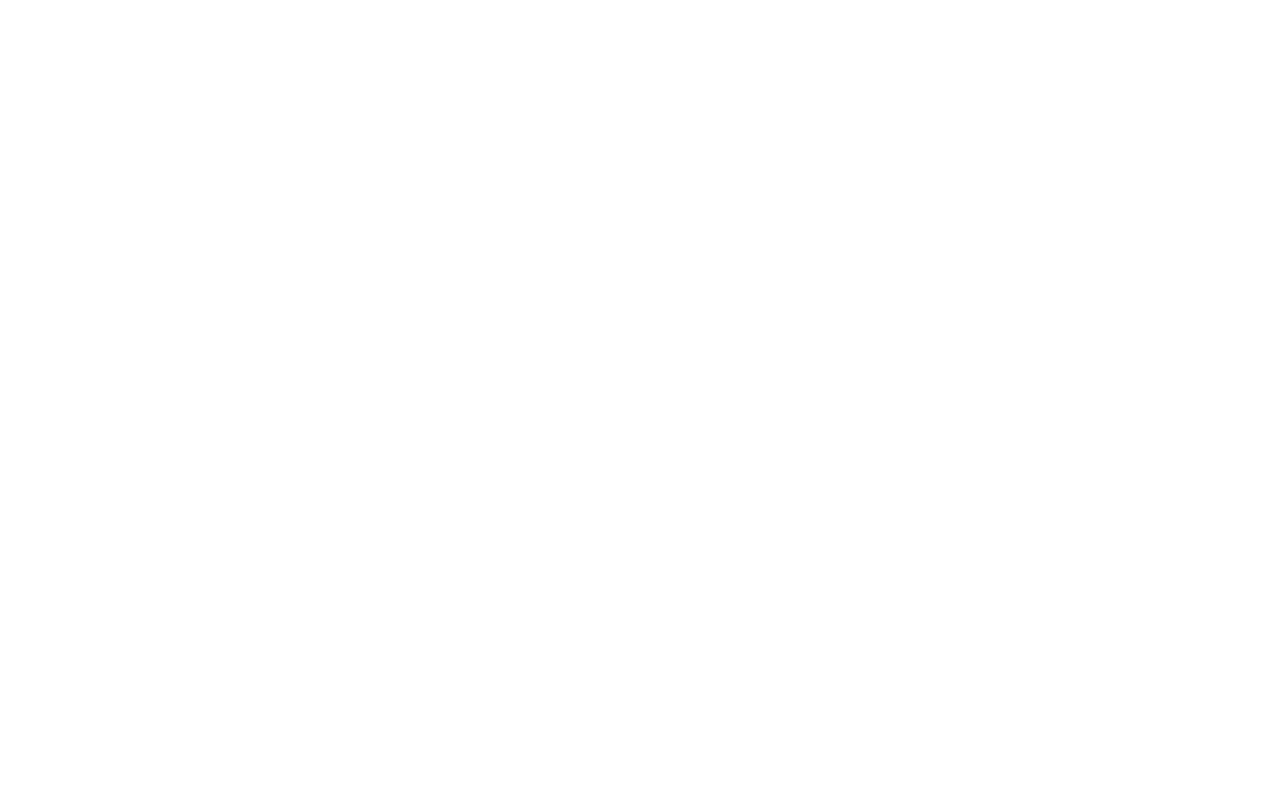
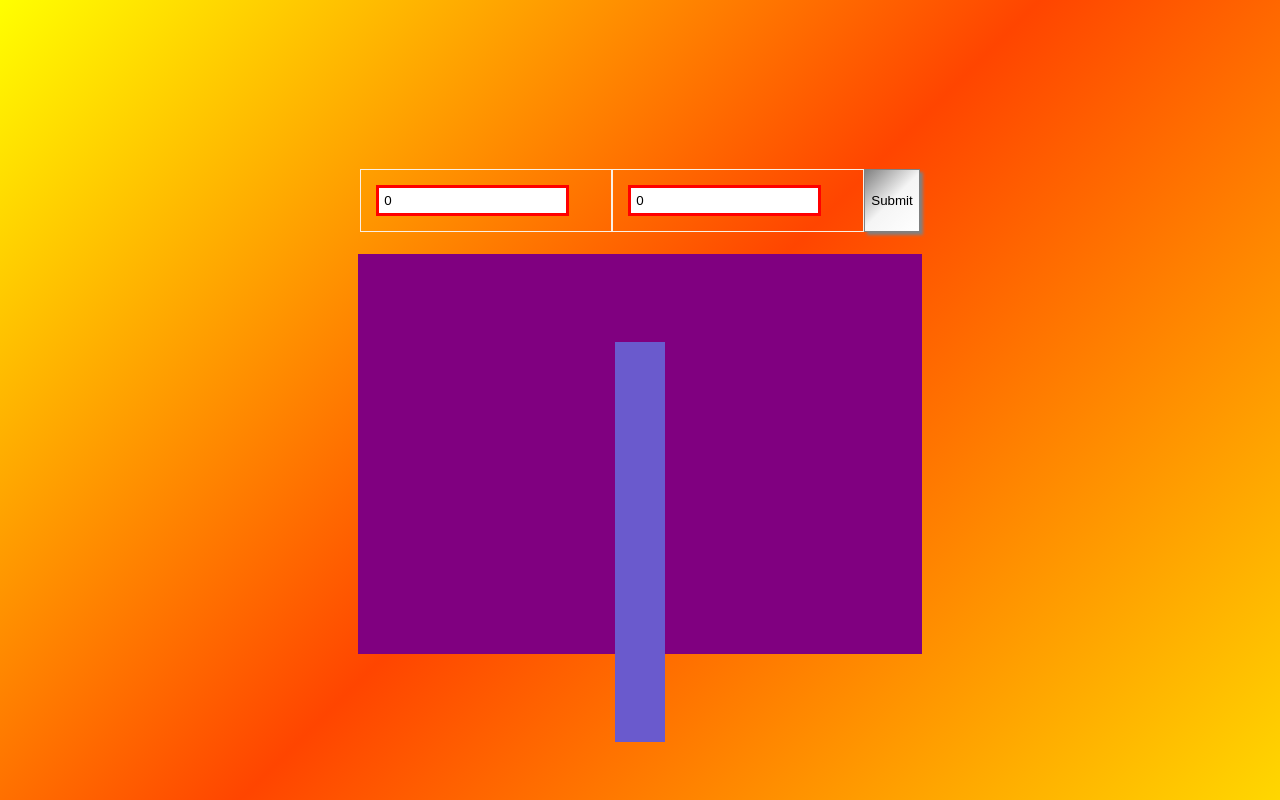
Before and after one commit to ak-laivann/50proj50days, a React (Create React App) app: page / in a window 1280 px wide. Built offline with nearby package versions, Linux system fonts and the light colour scheme.

Commit message:
created a graph generator with useReducer

```diff
--- a/src/App.js
+++ b/src/App.js
@@ -30,6 +30,12 @@
 // Checkbox animation ----- uncomment only the next line
 // import CheckBox from "./Checkbox/CheckBox";
 // --------------------------------------------------------------------------------------------------------------------------
+// Drag and Drop ----- uncomment only the next line
+// import DragDrop from "./DragNDrop/DragDrop";
+// --------------------------------------------------------------------------------------------------------------------------
+// Graph ----- uncomment only the next line
+import Graph from "./Graph/Graph";
+// --------------------------------------------------------------------------------------------------------------------------
 
 function App() {
   return (
@@ -44,6 +50,8 @@ function App() {
       {/* <UseReducerHook /> */}
       {/* <Cups /> */}
       {/* <CheckBox /> */}
+      {/* <DragDrop /> */}
+      <Graph />
     </div>
   );
 }
--- /dev/null
+++ b/src/DragNDrop/DragDrop.css
@@ -0,0 +1,50 @@
+body {
+  display: flex;
+  align-items: center;
+  justify-content: center;
+  margin: 0 auto;
+  background-color: steelblue;
+  height: 100vh;
+  width: 100vw;
+}
+
+.container {
+  display: flex;
+}
+
+.fill {
+  background-image: url("https://images.pexels.com/photos/753626/pexels-photo-753626.jpeg?auto=compress&cs=tinysrgb&w=600");
+  background-size: auto 100%;
+  background-position: center;
+  background-repeat: no-repeat;
+  height: 145px;
+  width: 145px;
+  border-radius: 50%;
+  cursor: pointer;
+  margin: 7.5px;
+}
+
+.empty {
+  height: 160px;
+  width: 160px;
+  border: 2px solid black;
+  margin: 220px;
+  background-color: #fff;
+  border-radius: 50%;
+}
+
+.hold {
+  border: 5px solid orange;
+}
+
+.hovered {
+  border: 3px solid white;
+  border-style: dashed;
+  background-color: black;
+}
+
+@media only screen and (max-width: 800px) {
+  body {
+    display: inline-block;
+  }
+}
--- /dev/null
+++ b/src/DragNDrop/DragDrop.js
@@ -0,0 +1,50 @@
+import "./DragDrop.css";
+
+const DragDrop = () => {
+  const empties = document.querySelectorAll(".empty");
+
+  for (const empty of empties) {
+    empty.addEventListener("dragover", dragOver);
+    empty.addEventListener("dragend", dragEnd);
+    empty.addEventListener("dragenter", dragEnter);
+    empty.addEventListener("dragleave", dragLeave);
+  }
+  function dragStart() {
+    console.log("started");
+  }
+
+  function dragEnd() {
+    console.log("ended");
+  }
+
+  function dragOver(e) {
+    e.preventDefault();
+    console.log("over");
+  }
+
+  function dragEnter() {
+    console.log("entered");
+  }
+
+  function dragLeave() {
+    console.log("left");
+  }
+
+  function drop() {
+    console.log("dropped");
+  }
+
+  return (
+    <>
+      <div className="container">
+        <div className="empty">
+          <div className="fill" draggable="true"></div>
+        </div>
+
+        <div className="empty"></div>
+      </div>
+    </>
+  );
+};
+
+export default DragDrop;
--- /dev/null
+++ b/src/Graph/Graph.css
@@ -0,0 +1,103 @@
+@media screen and (max-width: 800px) {
+  body {
+    display: flex;
+    align-items: center;
+    justify-content: center;
+    overflow: hidden;
+    margin: 0 auto;
+    width: 60vw;
+  }
+
+  button {
+    width: 80px;
+    height: 50px;
+  }
+
+  .graph {
+    display: flex;
+    align-items: center;
+    justify-content: center;
+  }
+
+  input {
+    display: inline-block;
+  }
+}
+
+body {
+  display: flex;
+  align-items: center;
+  justify-content: center;
+  height: 100vh;
+  width: 100vw;
+  margin: 0 auto;
+  overflow: hidden;
+  background-image: linear-gradient(135deg, yellow, orangered, gold);
+}
+
+.number {
+  padding: 2px;
+  margin: 20px;
+  display: flex;
+}
+
+.group {
+  height: auto;
+  width: 240px;
+  padding: 5px;
+  border: 1px solid linen;
+}
+input {
+  margin: 10px;
+  border: 3px solid red;
+  padding: 5px;
+}
+
+.graph {
+  display: flex;
+  align-items: center;
+  justify-content: center;
+  background-color: purple;
+  margin: 0 20px;
+  height: 400px;
+}
+
+.graph1 {
+  height: 400px;
+  width: 50px;
+  background-color: slateblue;
+  margin: 0 20px;
+  position: absolute;
+  bottom: 58px;
+}
+
+.graph2 {
+  height: 400px;
+  width: 50px;
+  background-color: skyblue;
+  margin: 0 20px;
+}
+
+.graph3 {
+  height: 400px;
+  width: 50px;
+  background-color: steelblue;
+  margin: 0 20px;
+}
+
+.graph4 {
+  height: 400px;
+  width: 50px;
+  background-color: deepskyblue;
+  margin: 0 20px;
+}
+
+button {
+  background-image: linear-gradient(315deg, #fff, whitesmoke, gray);
+  border: 1px solid gray;
+  box-shadow: 3px 3px 3px gray;
+}
+
+button:active {
+  transform: scale(0.95);
+}
--- /dev/null
+++ b/src/Graph/Graph.js
@@ -0,0 +1,86 @@
+import React, { useReducer } from "react";
+import "./Graph.css";
+
+const Graph = () => {
+  document.title = "Graph";
+
+  const graph = document.querySelector(".graph1");
+
+  const total = document.getElementById("total");
+
+  const maths = document.getElementById("maths");
+
+  const initialState = 0;
+
+  const ReducerFunction = (state, action) => {
+    switch (action.type) {
+      case "Handle Input Value":
+        return {
+          ...state,
+          [action.field]: action.payload,
+        };
+      default:
+        return state;
+    }
+  };
+
+  function handleClick() {
+    const Maths = Number(maths.value);
+
+    const Total = Number(total.value);
+
+    const Functioon = (Maths / Total) * 400;
+
+    if (Total === 0) {
+    } else if (Functioon > 400 || false) {
+      graph.style.height = "400px";
+    } else {
+      graph.style.height = `${Functioon}px`;
+    }
+  }
+
+  const [state, dispatch] = useReducer(ReducerFunction, initialState);
+
+  const handleChange = (e) => {
+    dispatch({
+      type: "Handle Input Value",
+      field: e.target.name,
+      payload: e.target.value,
+    });
+  };
+
+  return (
+    <>
+      <div className="number">
+        <div className="group">
+          <input
+            type="number"
+            placeholder="Enter the Maths Value"
+            id="maths"
+            min="0"
+            defaultValue={0}
+            onChange={(e) => handleChange(e)}
+          />
+        </div>
+
+        <div className="group">
+          <input
+            type="number"
+            placeholder="Enter the Total Value"
+            id="total"
+            min="0"
+            defaultValue={0}
+            onChange={(e) => handleChange(e)}
+          />
+        </div>
+
+        <button onClick={() => handleClick()}>Submit</button>
+      </div>
+      <div className="graph">
+        <div className="graph1"></div>
+      </div>
+    </>
+  );
+};
+
+export default Graph;
--- a/src/Hooks/UseReducerHook.js
+++ b/src/Hooks/UseReducerHook.js
@@ -6,7 +6,7 @@ import React, { useReducer } from "react";
 // object as parameter - the initialState may even have an object
 const initialState = 0;
 // const initialState = { firstCounter : 0 , secondCounter : 10}
-// next define the reducer function which takes in two values a state aand an action
+// next define the reducer function which takes in two values a state and an action
 // object as parameter - the switch action will have a type which will be used in the jsx element with type pertaining to a string
 const reducer = (state, action) => {
   // object as parameter - switch (action.type)
@@ -26,7 +26,7 @@ const reducer = (state, action) => {
   }
 };
 
-function UseReducerHook() {
+const UseReducerHook = () => {
   document.title = "Use reducer Hook";
 
   // since useReducer is a function it has to be called inside the function that is being exported
@@ -47,7 +47,7 @@ function UseReducerHook() {
       <p>{count}</p>
     </div>
   );
-}
+};
 
 export default UseReducerHook;
 
```
